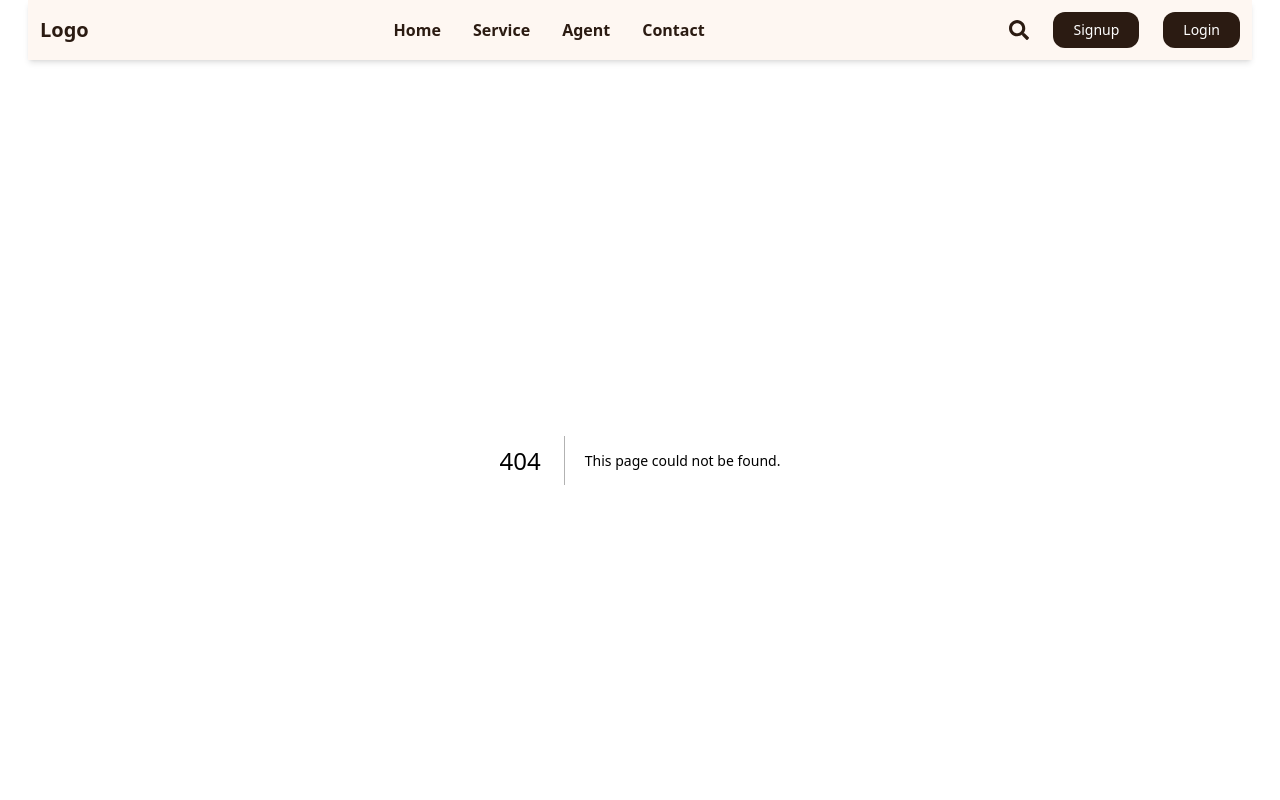
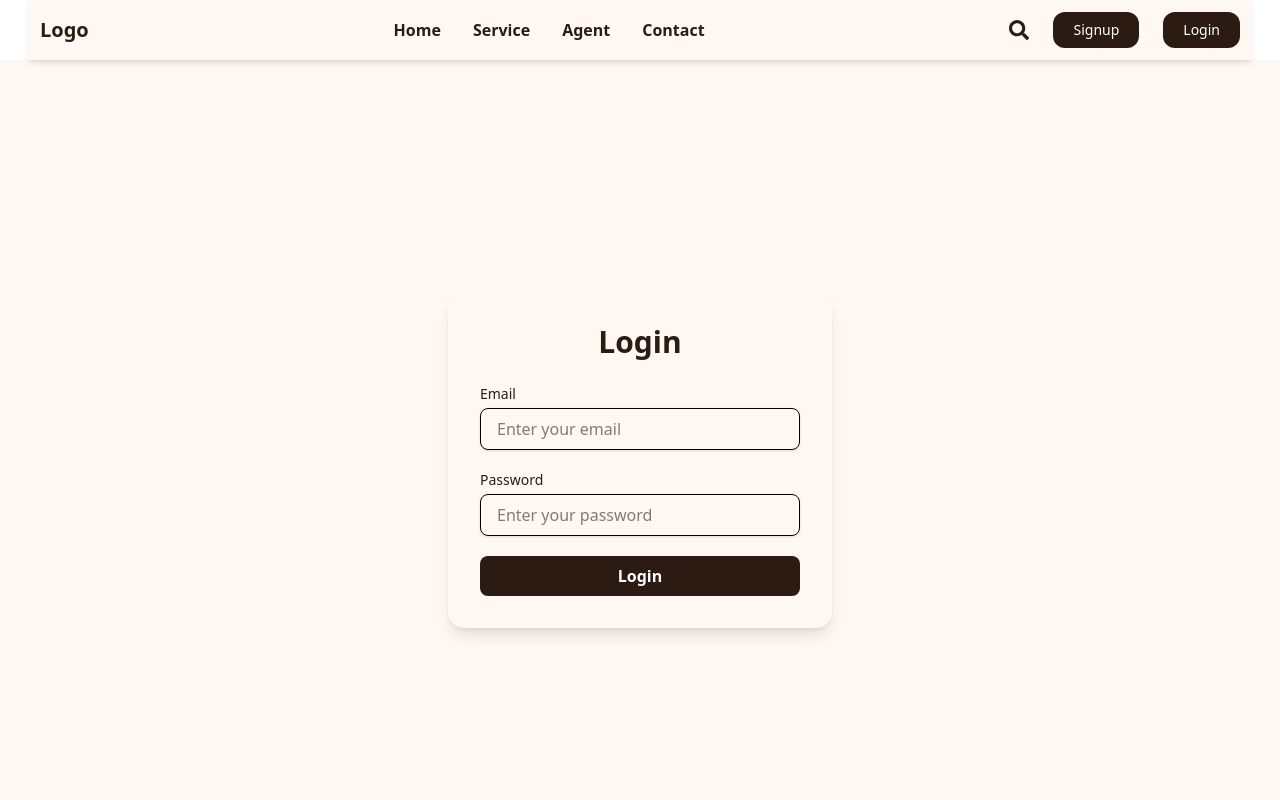
Before and after one commit to shaikrasheed6341/DreamHomeWebsite, a Next.js app: page /login in a window 1280 px wide. Before the commit this address had no page. Shown: the top 800 px of the page. Built offline with nearby package versions, Linux system fonts and the light colour scheme.

Commit message:
done with login route

```diff
--- /dev/null
+++ b/app/components/Logincomponent.tsx
@@ -0,0 +1,63 @@
+"use client";
+import axios from "axios";
+import { useState } from "react";
+import {useRouter} from "next/navigation";
+export default function Logincomponent() {
+  const Router  = useRouter();
+  const [formData, setFormData] = useState({ email: "", password: "" });
+
+  const handleChange = (e: React.ChangeEvent<HTMLInputElement>) => {
+    setFormData(prev => ({ ...prev, [e.target.name]: e.target.value }));
+  };
+
+  const handleSubmit = async (e: React.FormEvent) => {
+    e.preventDefault();
+    try {
+      const response = await axios.post("/api/auth/Login", formData);
+      console.log("Login success:", response.data);
+      if(response.status === 200){
+      Router.push('/')
+      }
+    } catch (error) {
+      console.error("Login failed:", error);
+    }
+  };
+
+  return (
+    <div className="min-h-screen flex items-center justify-center bg-[#FEF7F2]">
+      <div className="w-full max-w-sm p-8 bg-[#FEF7F2] shadow-lg rounded-2xl">
+        <h2 className="text-3xl font-bold text-center mb-6 text-[#2B1B12]">Login</h2>
+        <form onSubmit={handleSubmit} className="space-y-5">
+          <div>
+            <label className="block text-sm font-medium text-[#2B1B12]">Email</label>
+            <input
+              type="email"
+              name="email"
+              value={formData.email}
+              onChange={handleChange}
+              placeholder="Enter your email"
+              className="mt-1 w-full px-4 py-2 border rounded-lg shadow-sm focus:outline-none focus:ring-2 focus:ring-brown-500"
+            />
+          </div>
+          <div>
+            <label className="block text-sm font-medium text-[#2B1B12]">Password</label>
+            <input
+              type="password"
+              name="password"
+              value={formData.password}
+              onChange={handleChange}
+              placeholder="Enter your password"
+              className="mt-1 w-full px-4 py-2 border rounded-lg shadow-sm focus:outline-none focus:ring-2 focus:ring-brown-500"
+            />
+          </div>
+          <button
+            type="submit"
+            className="w-full py-2 bg-[#2B1B12] text-white font-semibold rounded-lg transition"
+          >
+            Login
+          </button>
+        </form>
+      </div>
+    </div>
+  );
+}
--- /dev/null
+++ b/app/login/page.tsx
@@ -0,0 +1,6 @@
+import Logincomponent from "../components/Logincomponent"
+export default function Login(){
+    return(
+     <Logincomponent />
+    )
+}
```
